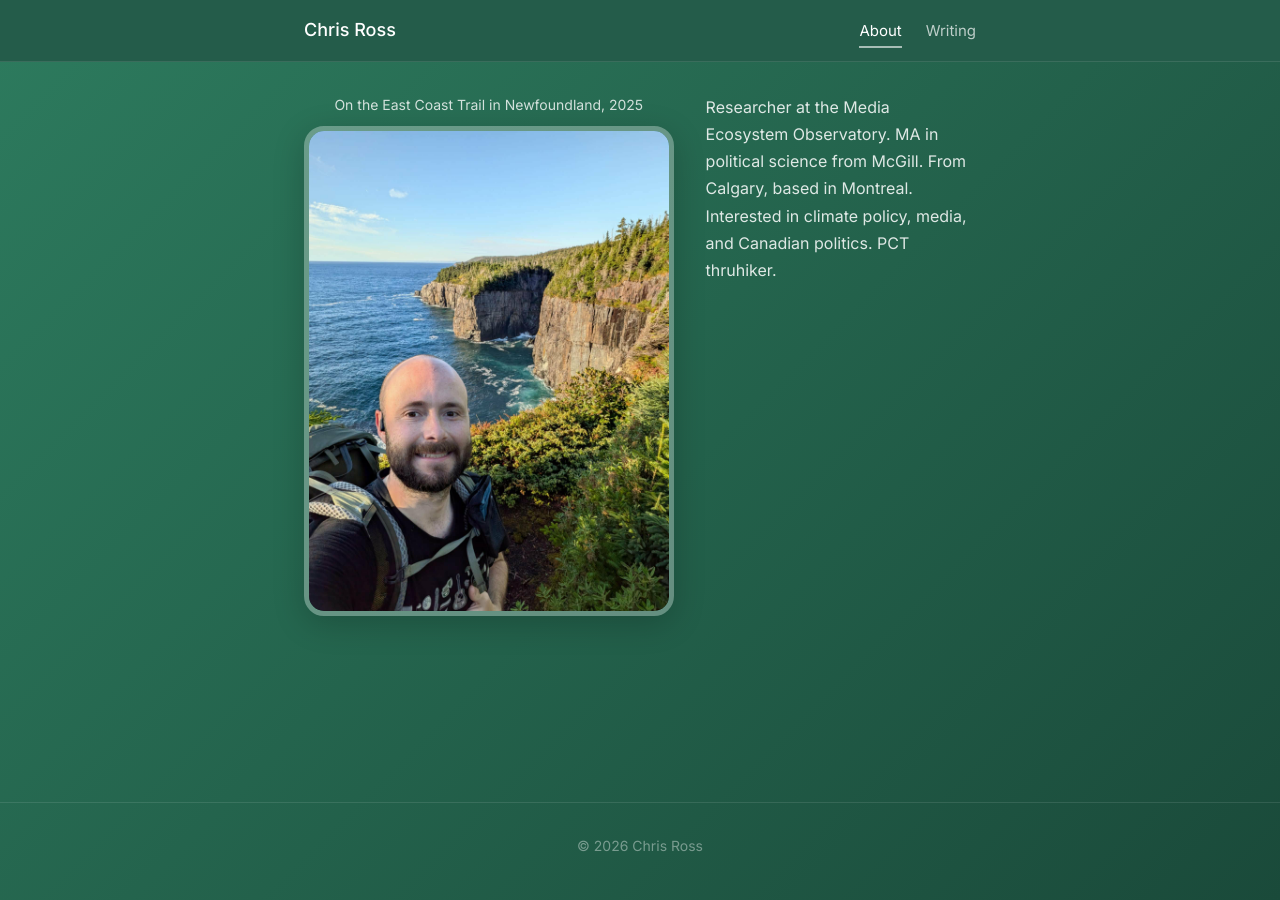
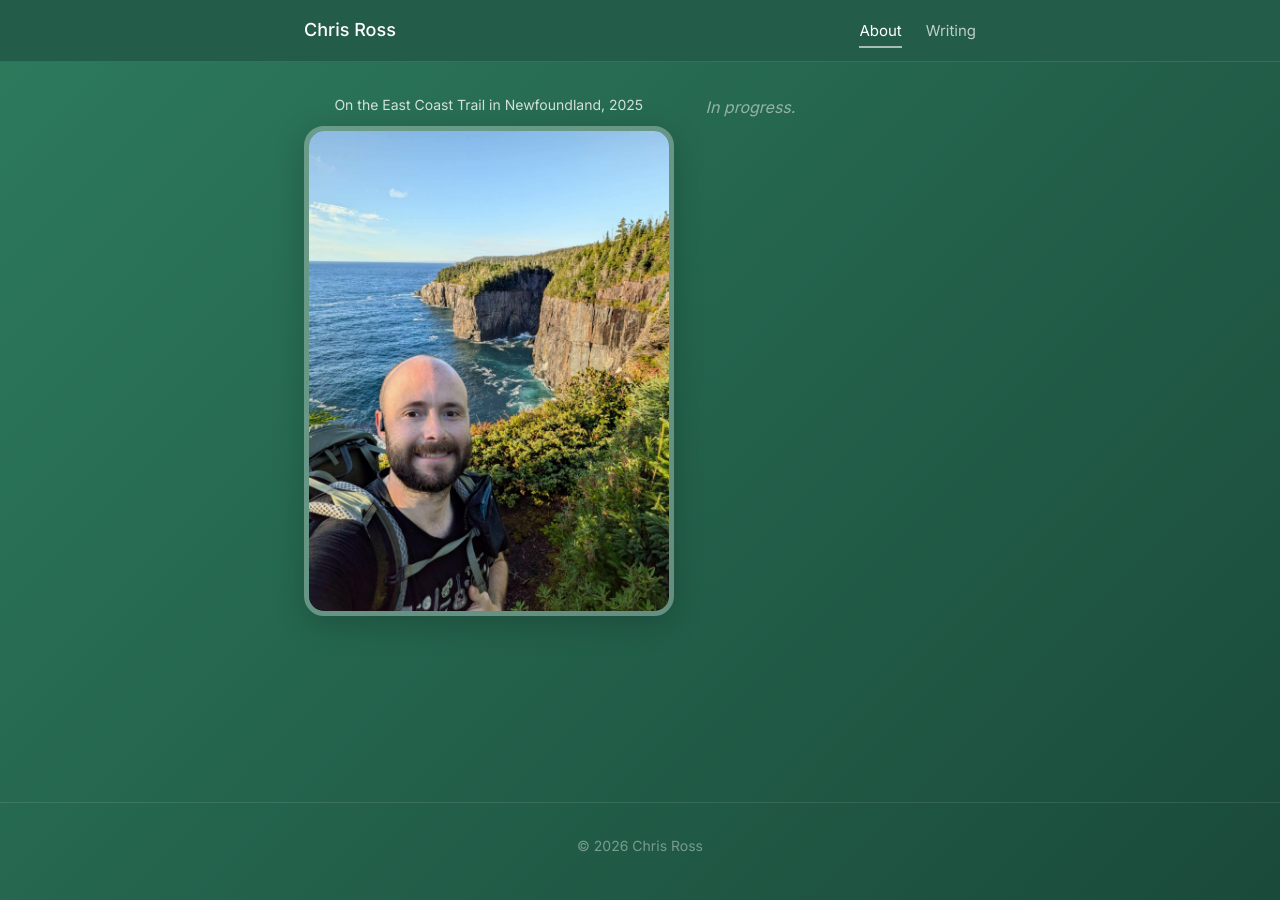
Before and after one commit to chrispross/chrispross.github.io, a Jekyll site: the page built from about.md, in a window 1280 px wide. Built offline with Jekyll 4.4.1, drawn with Linux system fonts in a browser that asks for light colours.

Commit message:
Replace bio with placeholder text
Co-Authored-By: Claude Opus 4.6 (1M context) <noreply@anthropic.com>

```diff
--- a/about.md
+++ b/about.md
@@ -80,7 +80,7 @@ permalink: /about/
     <img src="/assets/images/about.jpeg" alt="Chris Ross on the East Coast Trail" class="about-photo">
   </div>
   <div class="about-right">
-    <p class="about-bio">Researcher at the Media Ecosystem Observatory. MA in political science from McGill. From Calgary, based in Montreal. Interested in climate policy, media, and Canadian politics. PCT thruhiker.</p>
+    <p class="about-bio" style="font-style: italic; color: rgba(255, 255, 255, 0.5);">In progress.</p>
   </div>
 </div>
 </div>
```
